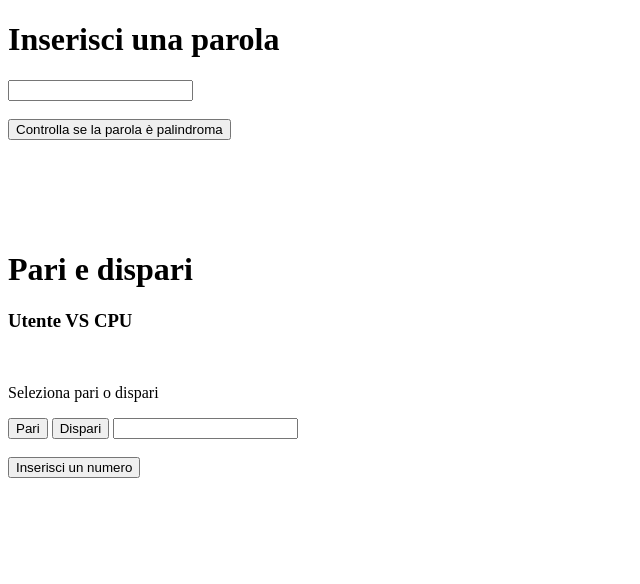
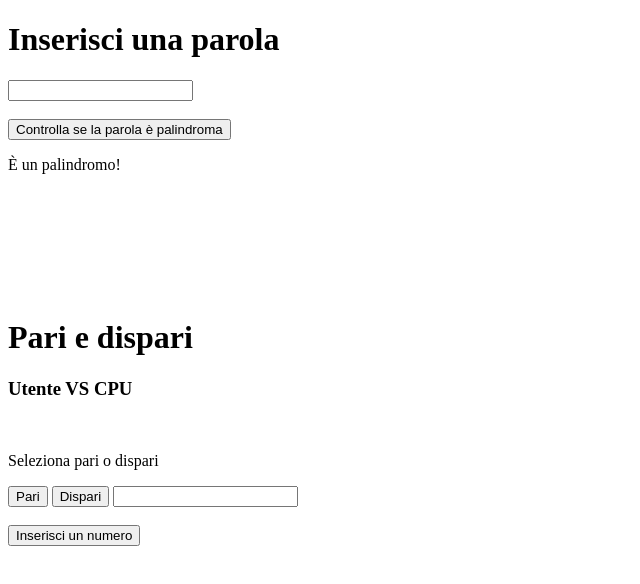
Before and after one commit to SassaroCristian/js-paliedispari, a plain HTML site: page index.html in a window 1280 px wide. Both pictures are taken after a click on the button "Controlla se la parola è palindroma". Shown: the whole page, without its empty margins (0-640 px from the left). Drawn offline with Linux system fonts and the light colour scheme.

Commit message:
added changes

```diff
--- a/index.html
+++ b/index.html
@@ -10,6 +10,7 @@
     <input id="inputWord" type="text">
     <br><br>
     <button id="submitBtn">Controlla se la parola è palindroma</button>
+    <p id="resultWord"></p>
     <br><br><br><br><br><br>
     <h1>Pari e dispari</h1>
     <h3>Utente VS CPU</h3>
--- a/main.js
+++ b/main.js
@@ -1,13 +1,15 @@
 const inputElement = document.getElementById('inputWord');
 const submitBtn = document.getElementById('submitBtn');
+const resultWord = document.getElementById('resultWord')
 
 submitBtn.addEventListener("click", function () {
     const inputValue = inputElement.value;
 
     if (wordChecker(inputValue)) {
-        console.log("È un palindromo!");
+        resultWord.textContent = "È un palindromo!";
     } else {
         console.log("Non è un palindromo.");
+        resultWord.textContent = "Non è un palindromo!";
     }
 });
 
--- a/pariDispari.js
+++ b/pariDispari.js
@@ -30,6 +30,7 @@ function cpuRndNumber() {
 
 // event listeners al pulsante di invio del numero inserito dall'utente
 submitBtnNumber.addEventListener("click", function () {
+
     // prendiamo il numero dell'utente, il numero casuale della CPU e li sommiamo
     const userNumber = parseInt(numberInput.value);
     const cpuNumber = cpuRndNumber();
```
